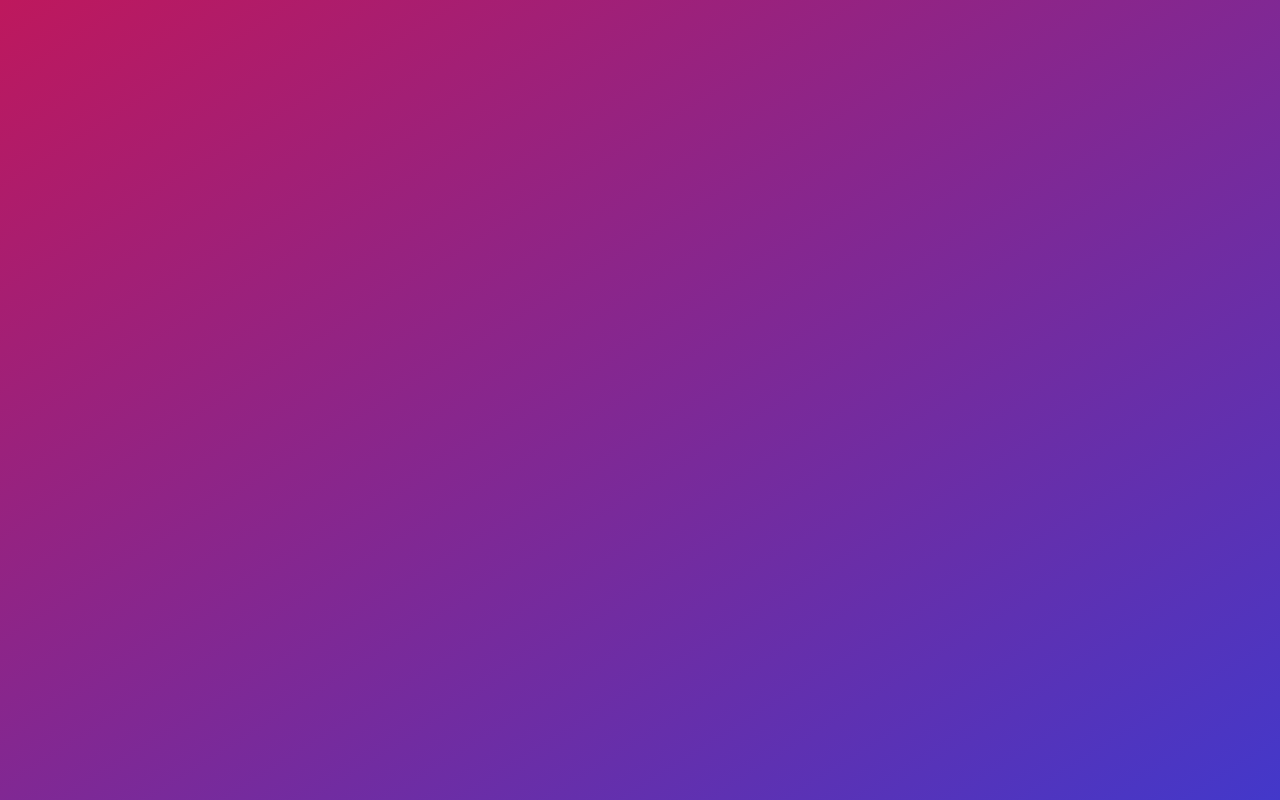
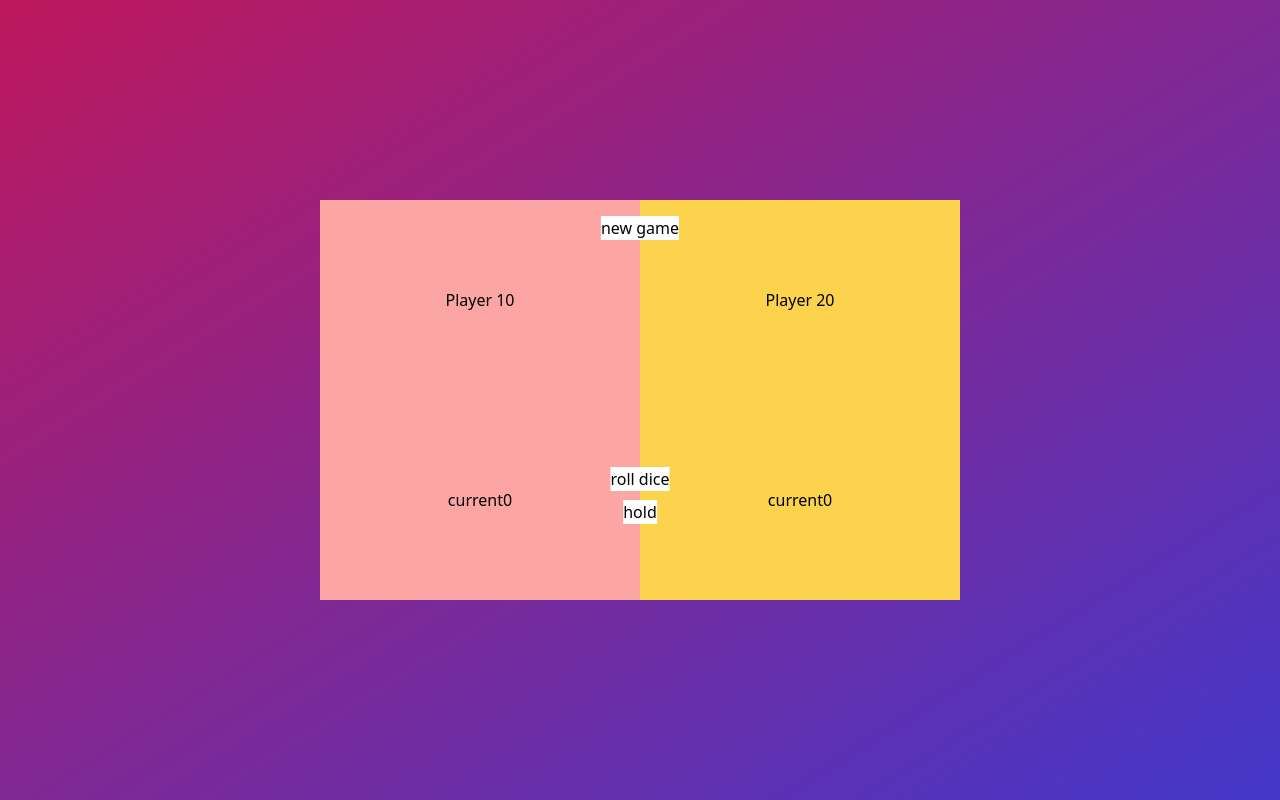
Before and after one commit to TannyWeb/pig-game, a website built with webpack: page src/html/index.html in a window 1280 px wide. Built offline with nearby package versions, Linux system fonts and the light colour scheme.

Commit message:
adding tailwindcss to create stylinG

```diff
--- a/src/html/index.html
+++ b/src/html/index.html
@@ -9,7 +9,40 @@
   <meta name="description" content="Pig-game Typescript-TailwindCSS">
 </head>
 
-<body class=" w-full h-screen font-sans bg-gradient-to-br from-pink-700 to-indigo-700">
+<body class=" w-full h-screen relative font-sans bg-gradient-to-br from-pink-700 to-indigo-700">
+
+
+  <div
+    class="wrapper bg-green-400 w-2/4 absolute left-2/4 top-2/4 transform -translate-x-2/4 -translate-y-2/4 flex h-2/4">
+    <div class="newGame absolute left-2/4 transform -translate-x-2/4 bg-white top-4">new game</div>
+    <div class="rollDice absolute  left-2/4 transform -translate-x-2/4 bg-white top-2/3">roll dice</div>
+    <div class="hold absolute  left-2/4 transform -translate-x-2/4 bg-white top-3/4">hold</div>
+
+    <div class="left w-2/4 bg-red-300 flex flex-col justify-center items-center ">
+      <div class="player1 flex-1 w-full flex justify-center items-center">
+        <h2>Player 1</h2>
+        <div class="score">0</div>
+      </div>
+
+      <div class="currentScore flex-1 w-full flex justify-center items-center">
+        <h4>current</h4>
+        <div class="score ">0</div>
+      </div>
+    </div>
+
+    <div class="right w-2/4 bg-yellow-300  flex flex-col justify-center items-center  ">
+      <div class="player2 flex-1 w-full flex justify-center items-center">
+        <h2>Player 2</h2>
+        <div class="score">0</div>
+      </div>
+
+      <div class="currentScore flex-1 w-full flex justify-center items-center">
+        <h4>current</h4>
+        <div class="score">0</div>
+      </div>
+    </div>
+  </div>
+
 </body>
 
 </html>
```
